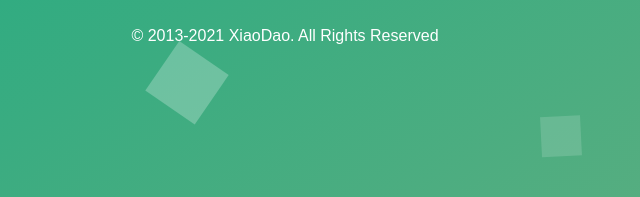
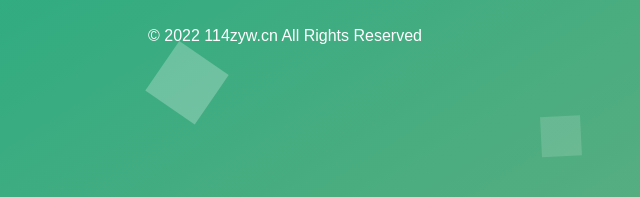
Before and after one commit to 114zyw/114zyw..github.io, a plain HTML site: page index.html in a window 1280 px wide. Shown: the part 597-794 px from the top of the page, 355-995 px from the left. Drawn offline with Linux system fonts and the light colour scheme; a script that the page names is missing.

Commit message:
Update index.html

```diff
--- a/index.html
+++ b/index.html
@@ -80,7 +80,7 @@ document.addEventListener('click', function(){_countAA-=10;doBBBd()}, false)
 
 					</div>
 				</div>
-				<p class="footer">© 2013-2021 XiaoDao. All Rights Reserved</p>
+				<p class="footer">© 2022 114zyw.cn  All Rights Reserved</p>
 			</div>
             <ul class="bg-bubbles">
                 <li></li>
```
